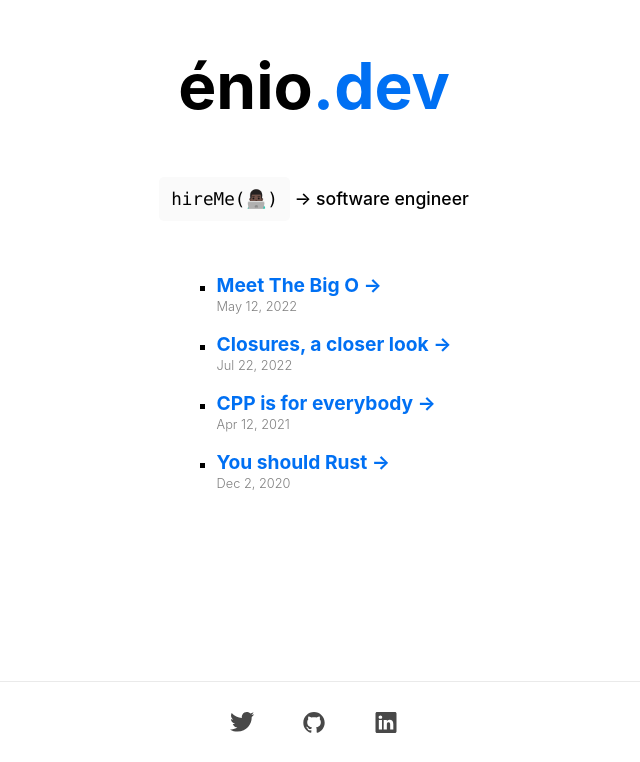
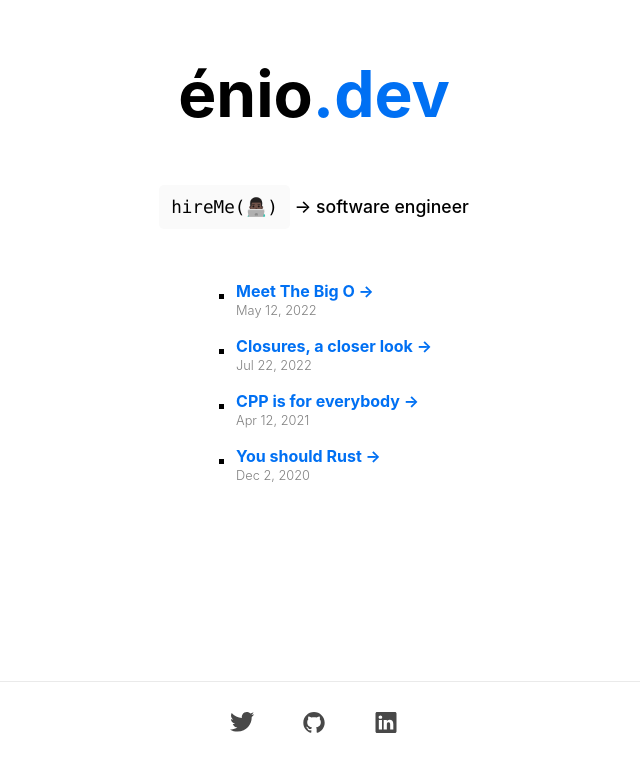
Before and after one commit to datwayskrt/enio, a Next.js app: page / in a window 1280 px wide. Shown: the part 119-881 px from the top of the page, without its empty margins (326-966 px from the left). Built offline with nearby package versions, Linux system fonts and the light colour scheme.

Commit message:
reduced the size of titles

```diff
--- a/styles/Home.module.css
+++ b/styles/Home.module.css
@@ -93,7 +93,7 @@
 .card h2 {
   display: block;
   margin: 0;
-  font-size: 1.20rem;
+  font-size: 1rem;
   margin-top: -1.5rem;
 }
 
```
